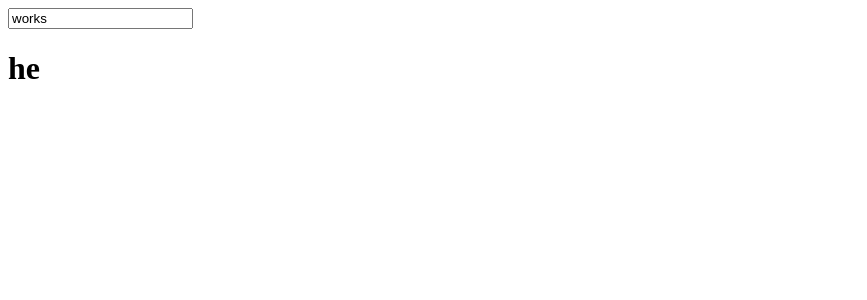
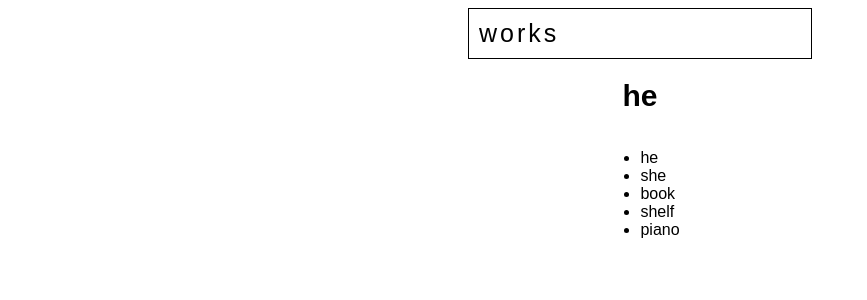
Before and after one commit to ChrisWcs/typer-hero, an Angular app: page / in a window 1280 px wide. Shown: the top 300 px of the page, without its empty margins (0-867 px from the left). Built offline with nearby package versions, Linux system fonts and the light colour scheme.

Commit message:
Added styling to app

```diff
--- a/src/app/app.component.css
+++ b/src/app/app.component.css
@@ -0,0 +1,22 @@
+h1 {
+    font-family: Arial;
+    font-size: 30px;
+}
+
+li {
+    font-family: Arial;
+}
+
+.Column {
+    display: flex;
+    flex-direction: column;
+    justify-content: center;
+    align-items: center;
+}
+
+input {
+    border: solid 1px black;
+    padding: 10px;
+    font-size: 25px;
+    letter-spacing: 3px;
+}
--- a/src/app/app.component.html
+++ b/src/app/app.component.html
@@ -1,3 +1,10 @@
 <!--The content below is only a placeholder and can be replaced.-->
-<input type="text" [(ngModel)]="text" (ngModelChange)="checkResult()"/>
-<h1>{{word}}</h1>
+<div class="Column">
+  <input type="text" [(ngModel)]="text" (ngModelChange)="checkResult()"/>
+  <h1>{{word}}</h1>
+  <ul>
+    <li *ngFor="let w of words">
+      {{w}}
+    </li>
+  </ul>
+</div>
--- a/src/app/app.component.ts
+++ b/src/app/app.component.ts
@@ -7,7 +7,6 @@ import { Component, Input } from '@angular/core';
 })
 export class AppComponent {
   words: string[] = ['he', 'she', 'book', 'shelf', 'piano'];
-
   @Input() text = 'works';
   index = 0;
   word: string = this.words[this.index];
```
